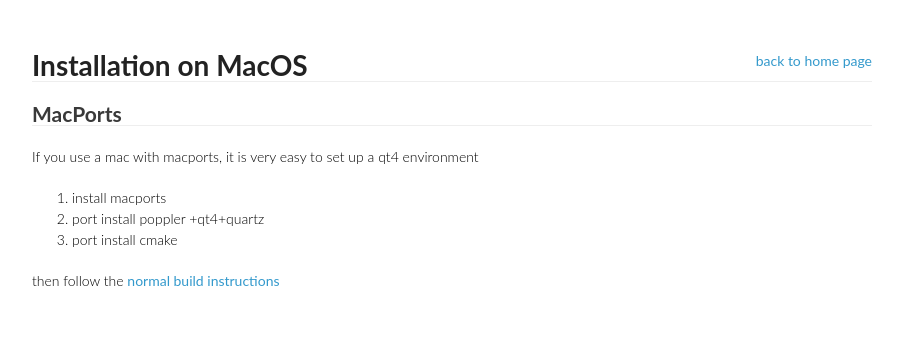
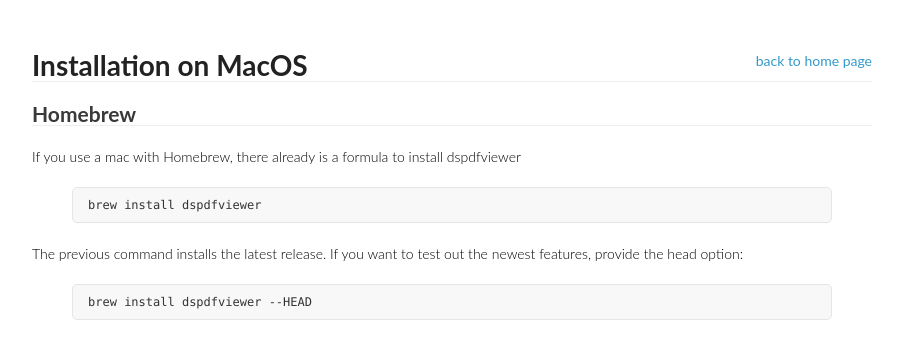
Before and after one commit to dannyedel/dspdfviewer, a Jekyll site: the page built from installation/macos.md, in a window 1280 px wide. Shown: the top 359 px of the page, without its empty margins (188-1091 px from the left). Built offline with Jekyll 4.4.1, drawn with Linux system fonts in a browser that asks for light colours; Markdown is read by kramdown in place of the engine named in the settings.

Commit message:
update mac os installation instructions

```diff
--- a/installation/macos.md
+++ b/installation/macos.md
@@ -3,13 +3,17 @@
 layout: default
 ---
 
-## MacPorts
-If you use a mac with macports, it is very easy to set up a qt4 environment
+## Homebrew
+If you use a mac with Homebrew, there already is a formula to install
+dspdfviewer
 
-1. install macports
-2. port install poppler +qt4+quartz
-3. port install cmake
+{% highlight bash %}
+brew install dspdfviewer
+{% endhighlight %}
 
-then follow the [normal build instructions]
+The previous command installs the latest release. If you want to test out the
+newest features, provide the head option:
 
-[normal build instructions]: installation/
+{% highlight bash %}
+brew install dspdfviewer --HEAD
+{% endhighlight %}
```
